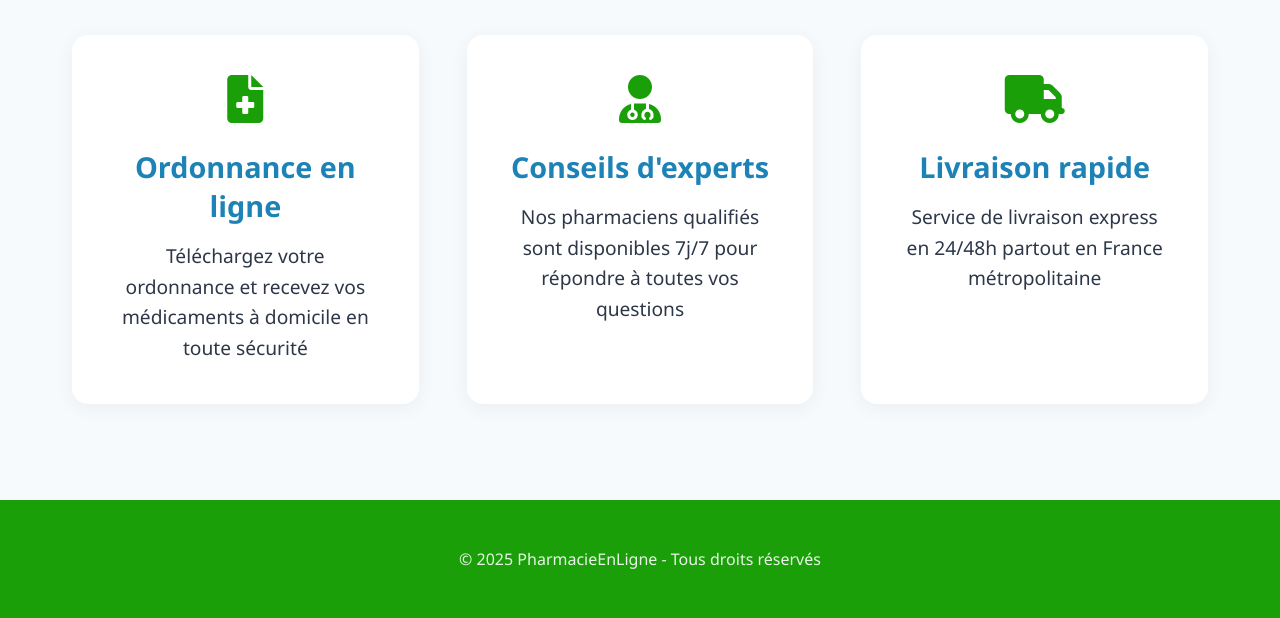
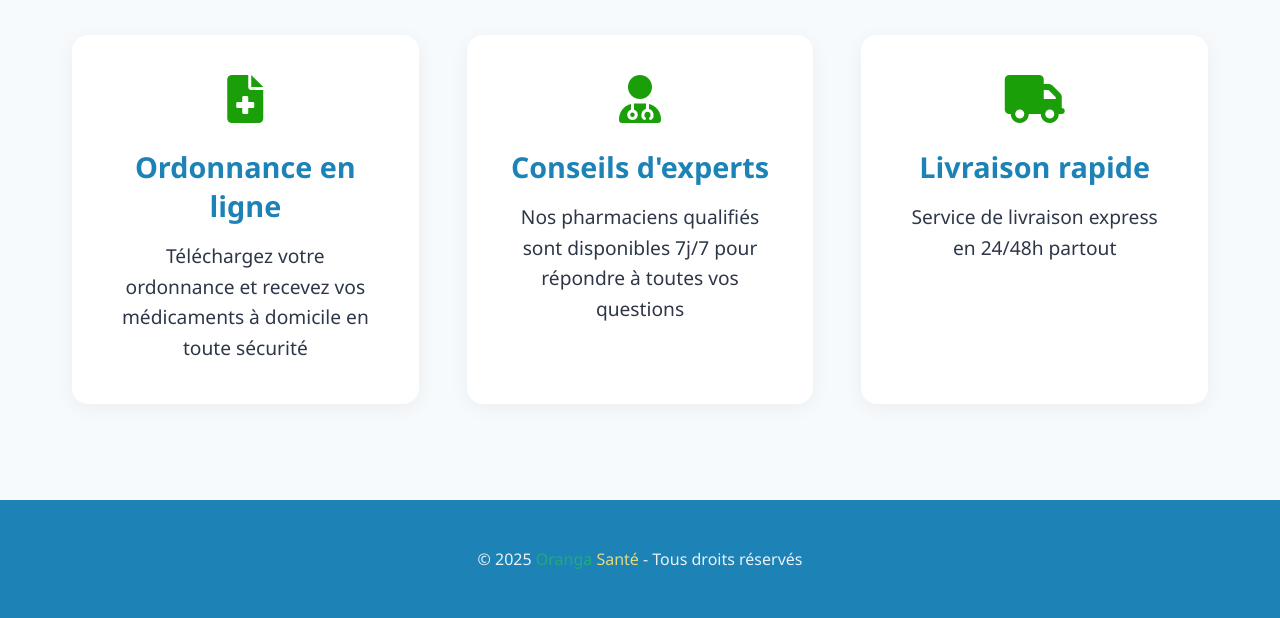
Before and after one commit to Isaac2910/Oranga-sante, a Django app: template Pharma/templates/pharma/base.html in a window 1280 px wide. Shown: the part 529-1147 px from the top of the page. Run offline with Django 5.2, Linux system fonts and the light colour scheme; the template is opened without the code that fills it, so the values that code supplies are empty.

Commit message:
leading-page

```diff
--- a/Pharma/templates/pharma/base.html
+++ b/Pharma/templates/pharma/base.html
@@ -103,7 +103,7 @@
         }
 
         footer {
-            background-color: #1A9F09;
+            background-color: #1D82B6;
             color: white;
             padding: 3rem 2rem;
             text-align: center;
@@ -112,6 +112,12 @@
         footer p {
             opacity: 0.9;
             font-size: 1rem;
+        }
+        .footer-logo{
+            color: #FAE37A;
+        }
+        .footer-log{
+            color: #21B072;
         }
 
         @keyframes fadeIn {
@@ -163,12 +169,12 @@
             <div class="feature-card">
                 <i class="fas fa-truck"></i>
                 <h3>Livraison rapide</h3>
-                <p>Service de livraison express en 24/48h partout en France métropolitaine</p>
+                <p>Service de livraison express en 24/48h partout </p>
             </div>
         </section>
     </main>
     <footer>
-        <p>© 2025 PharmacieEnLigne - Tous droits réservés</p>
+        <p>© 2025  <span class="footer-log">Oranga</span> <span class="footer-logo">Santé</span> - Tous droits réservés</p>
     </footer>
 </body>
 </html>
```
Also changed, not shown: Pharma/templates/pharma/insciption.html (added).
